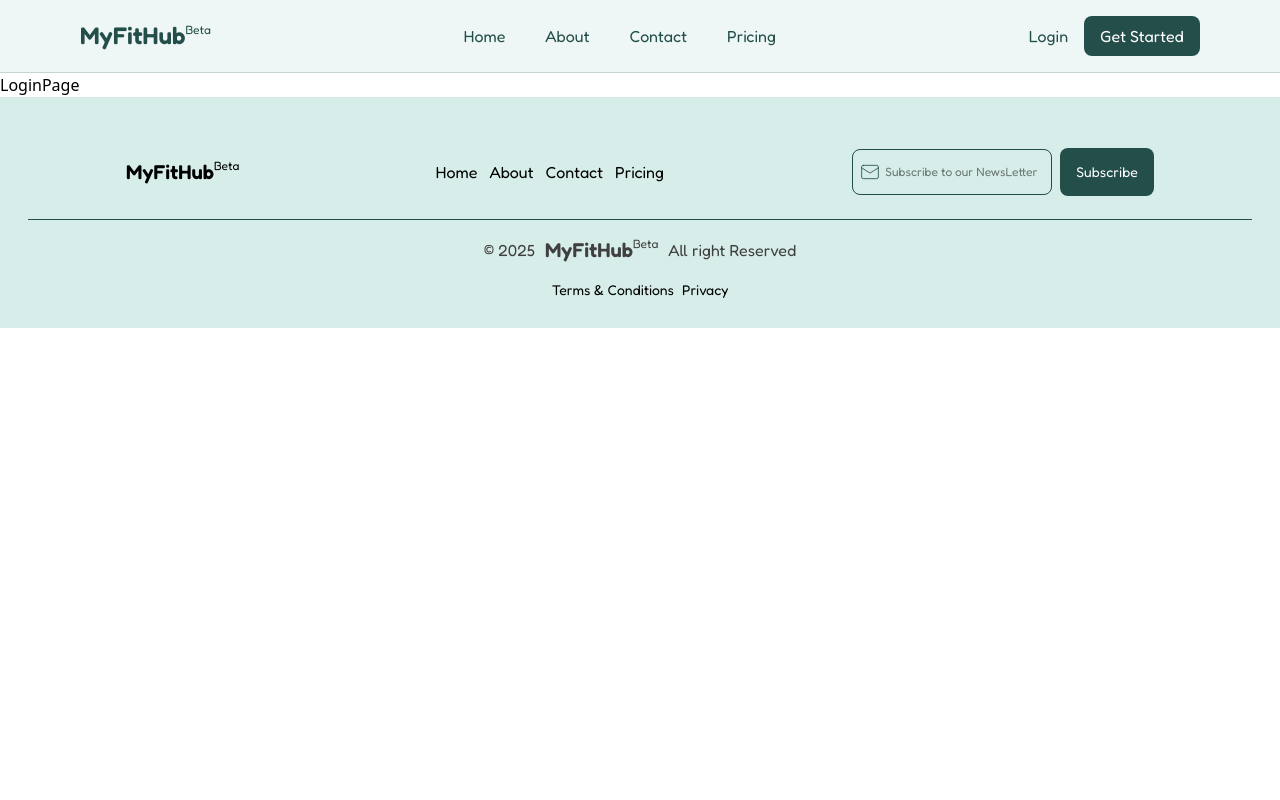
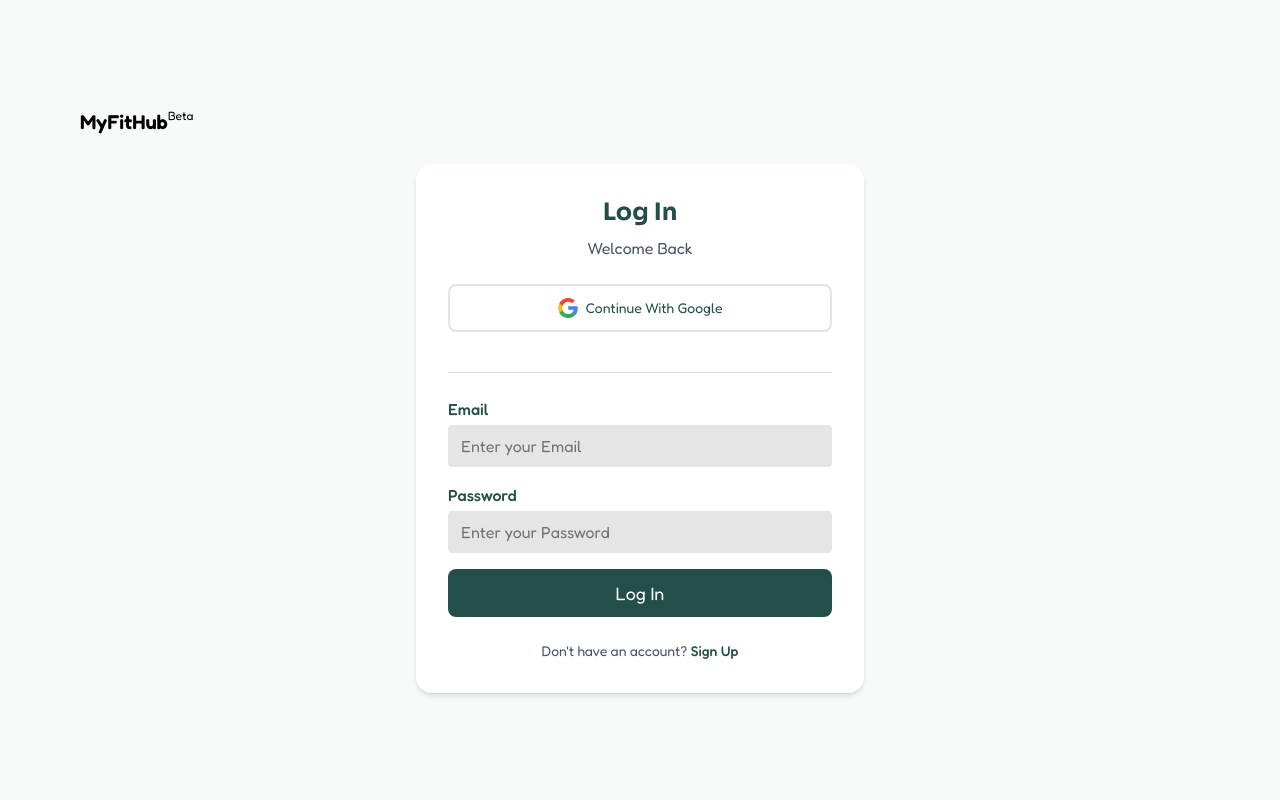
Before and after one commit to OlaiwonAbdullahi/myfithub-temp, a Next.js app: page /login in a window 1280 px wide. Shown: the top 800 px of the page. Built offline with nearby package versions, Linux system fonts and the light colour scheme.

Commit message:
feat: Implement Login and Signup pages with form handling; add RootLayoutClient for conditional Navbar and Footer rendering

```diff
--- a/app/(pages)/(auth)/login/page.tsx
+++ b/app/(pages)/(auth)/login/page.tsx
@@ -1,7 +1,90 @@
-import React from "react";
+"use client";
+import Button from "@/app/ui/button";
+import Link from "next/link";
+import React, { useState } from "react";
 
 const Page = () => {
-  return <div>LoginPage</div>;
+  const [email, setEmail] = useState("");
+  const [password, setPassword] = useState("");
+
+  const handleSubmit = (e: React.FormEvent<HTMLFormElement>): void => {
+    e.preventDefault();
+    // Handle form submission logic here
+    // e.g., call API to create account
+  };
+
+  return (
+    <div className="flex flex-col px-20 space-y-7 py-10 justify-center items-center min-h-screen bg-[#EEF7F6]/50 font-fredoka">
+      <div className=" self-start">
+        <Link href="/" className="flex items-center">
+          <div className="text-xl font-semibold">MyFitHub</div> <sup>Beta</sup>
+        </Link>
+      </div>
+      <div className="bg-white p-8 rounded-2xl shadow-md w-full max-w-md space-y-6">
+        <div className="text-center space-y-2">
+          <h2 className="text-2xl font-bold text-[#234E49] font-sora">
+            Log In
+          </h2>
+          <span className="text-base text-gray-600 font-fredoka">
+            Welcome Back
+          </span>
+        </div>
+        <div>
+          <Button
+            variant="outline"
+            className="w-full h-9 mb-4 border text-sm border-[#E5E5E5] flex "
+          >
+            <img src={"./google.svg"} alt="" className=" z-20 h-5 w-5" />
+            Continue With Google
+          </Button>
+        </div>
+        <hr className="border-t border-t-[#234E49]/20" />
+        <form onSubmit={handleSubmit} className="space-y-4">
+          <div className="flex flex-col">
+            <label htmlFor="Email" className="mb-1 font-medium text-[#234E49]">
+              Email
+            </label>
+            <input
+              id="Email"
+              type="email"
+              placeholder="Enter your Email"
+              className="border border-[#E5E5E5] bg-[#E5E5E5] rounded px-3 py-2  focus:outline-none "
+              value={email}
+              onChange={(e) => setEmail(e.target.value)}
+              required
+            />
+          </div>
+          <div className="flex flex-col">
+            <label
+              htmlFor="Password"
+              className="mb-1 font-medium text-[#234E49]"
+            >
+              Password
+            </label>
+            <input
+              id="Password"
+              type="password"
+              placeholder="Enter your Password"
+              className="border rounded  border-[#E5E5E5] bg-[#E5E5E5] px-3 py-2 focus:outline-none "
+              value={password}
+              onChange={(e) => setPassword(e.target.value)}
+              required
+            />
+          </div>
+          <Button type="submit" className="w-full">
+            Log In
+          </Button>
+        </form>
+
+        <div className="text-center text-sm text-gray-600">
+          Don&apos;t have an account?{" "}
+          <a href="/login" className="text-[#234E49] font-medium">
+            Sign Up
+          </a>
+        </div>
+      </div>
+    </div>
+  );
 };
 
 export default Page;
--- a/app/(pages)/(auth)/signup/page.tsx
+++ b/app/(pages)/(auth)/signup/page.tsx
@@ -1,5 +1,6 @@
 "use client";
 import Button from "@/app/ui/button";
+import Link from "next/link";
 import React, { useState } from "react";
 
 const Page = () => {
@@ -13,7 +14,12 @@ const Page = () => {
   };
 
   return (
-    <div className="flex justify-center items-center min-h-screen bg-[#EEF7F6]/50 font-fredoka">
+    <div className="flex flex-col px-20 space-y-7 py-10 justify-center items-center min-h-screen bg-[#EEF7F6]/50 font-fredoka">
+      <div className=" self-start">
+        <Link href="/" className="flex items-center">
+          <div className="text-xl font-semibold">MyFitHub</div> <sup>Beta</sup>
+        </Link>
+      </div>
       <div className="bg-white p-8 rounded-2xl shadow-md w-full max-w-md space-y-6">
         <div className="text-center space-y-2">
           <h2 className="text-2xl font-bold text-[#234E49] font-sora">
@@ -26,9 +32,9 @@ const Page = () => {
         <div>
           <Button
             variant="outline"
-            className="w-full mb-4 border border-[#E5E5E5] flex "
+            className="w-full h-9 mb-4 border text-sm border-[#E5E5E5] flex "
           >
-            <img src={"./google.svg"} alt="" className=" z-20 h-6 w-6" />
+            <img src={"./google.svg"} alt="" className=" z-20 h-5 w-5" />
             Continue With Google
           </Button>
         </div>
@@ -42,7 +48,7 @@ const Page = () => {
               id="Email"
               type="email"
               placeholder="Enter your Email"
-              className="border border-[#E5E5E5] bg-[#E5E5E5] rounded px-3 py-2 focus:outline-none "
+              className="border border-[#E5E5E5] bg-[#E5E5E5] rounded px-3 py-2  focus:outline-none "
               value={email}
               onChange={(e) => setEmail(e.target.value)}
               required
@@ -69,7 +75,7 @@ const Page = () => {
             Create Account
           </Button>
         </form>
-        <span className=" text-neutral-500">
+        <span className=" text-sm text-neutral-500">
           By signing up, you agree to our Terms and Conditions & Privacy Policy
         </span>
         <div className="text-center text-sm text-gray-600">
--- a/app/layout.tsx
+++ b/app/layout.tsx
@@ -1,8 +1,8 @@
+// app/layout.tsx
 import type { Metadata } from "next";
 import { Courier_Prime, Fredoka, Sora } from "next/font/google";
 import "./globals.css";
-import Navbar from "./ui/navbar";
-import Footer from "./ui/footer";
+import RootLayoutClient from "./rootLayoutClient";
 
 const courierPrime = Courier_Prime({
   variable: "--font-courier-prime",
@@ -14,6 +14,7 @@ const fredoka = Fredoka({
   variable: "--font-fredoka",
   subsets: ["latin"],
 });
+
 const sora = Sora({
   variable: "--font-sora",
   subsets: ["latin"],
@@ -54,23 +55,18 @@ export const metadata: Metadata = {
 
 export default function RootLayout({
   children,
-}: Readonly<{
+}: {
   children: React.ReactNode;
-}>) {
+}) {
   return (
     <html lang="en">
       <head>
-        <meta charSet="UTF-8" />
-        <meta name="viewport" content="width=device-width, initial-scale=1.0" />
-
         <link rel="icon" href="/favicon.ico" />
       </head>
       <body
         className={`${courierPrime.variable} ${fredoka.variable} ${sora.variable} antialiased`}
       >
-        <Navbar />
-        {children}
-        <Footer />
+        <RootLayoutClient>{children}</RootLayoutClient>
       </body>
     </html>
   );
--- /dev/null
+++ b/app/rootLayoutClient.tsx
@@ -0,0 +1,23 @@
+"use client";
+
+import { usePathname } from "next/navigation";
+import Navbar from "./ui/navbar";
+import Footer from "./ui/footer";
+import { ReactNode } from "react";
+
+export default function RootLayoutClient({
+  children,
+}: {
+  children: ReactNode;
+}) {
+  const pathname = usePathname();
+  const hideNavbar = ["/login", "/signup"].includes(pathname);
+
+  return (
+    <>
+      {!hideNavbar && <Navbar />}
+      {children}
+      <Footer />
+    </>
+  );
+}
```
